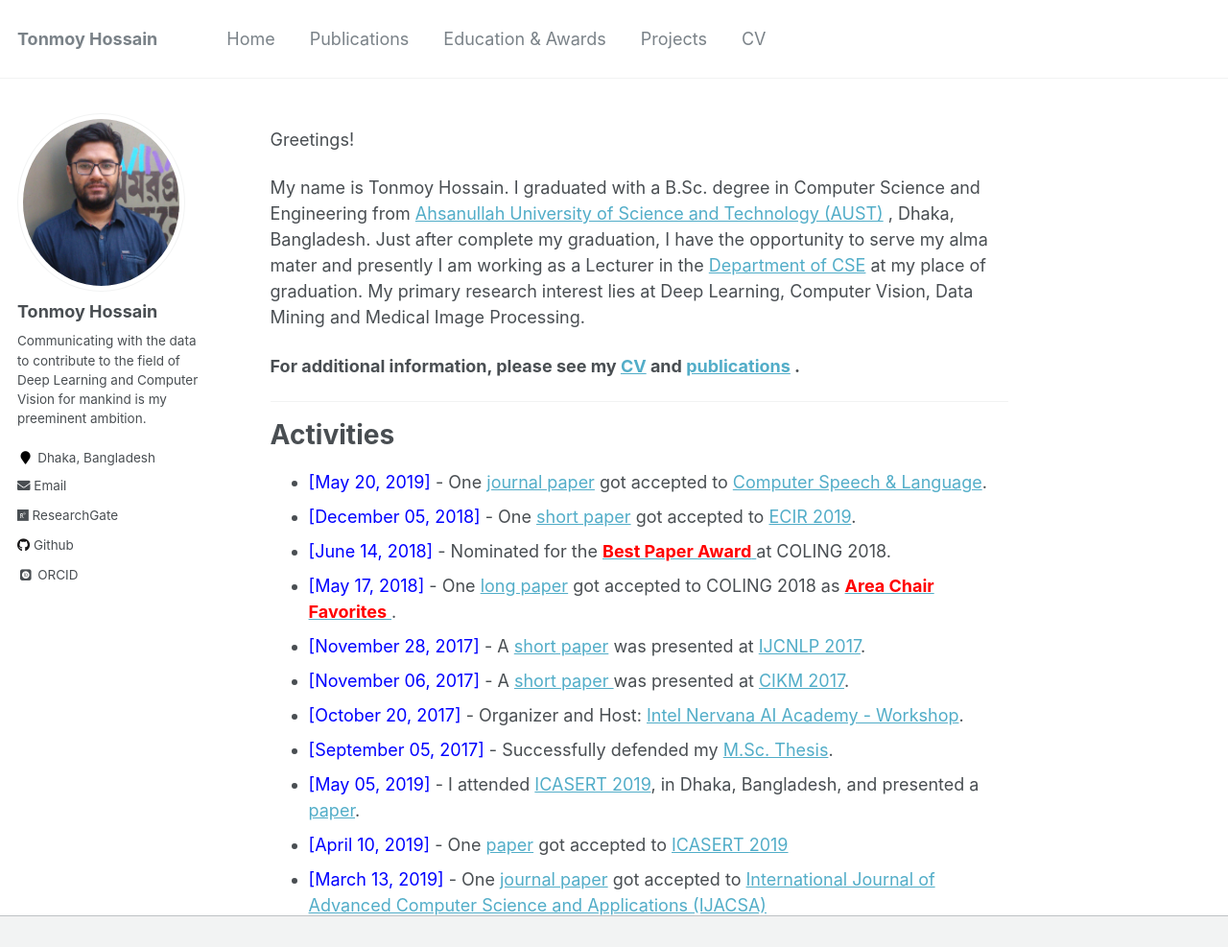
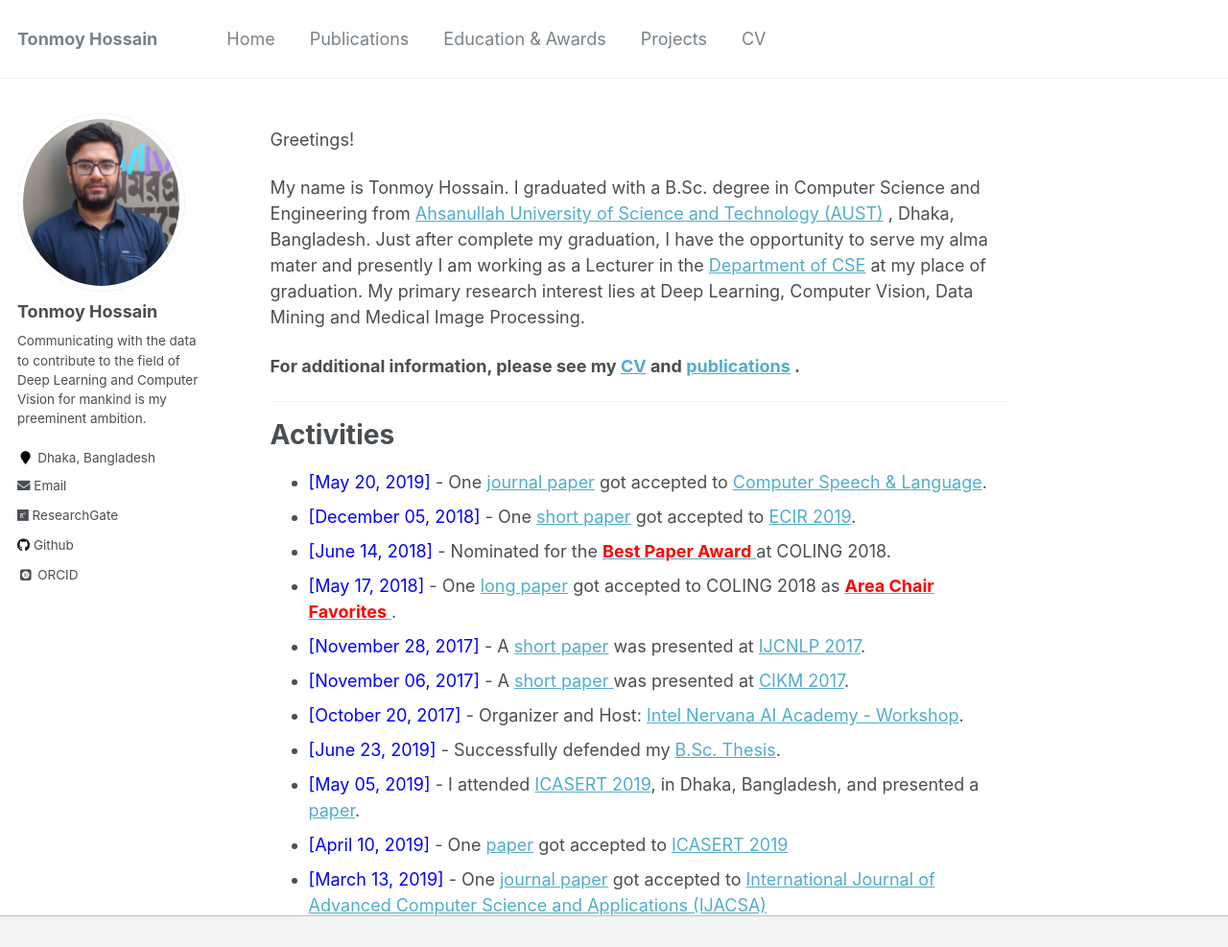
Before and after one commit to shaeekh/shaeekh.github.io, a Jekyll site: the page built from _pages/about.md, in a window 1280 px wide and 1183 px high, cut to the strip 0-987 px from the top of the window. Shown: the whole strip at 96% size. Built offline with Jekyll 4.4.1, drawn with Linux system fonts in a browser that asks for light colours; some web fonts are replaced.

Commit message:
thesisUp

```diff
--- a/_pages/about.md
+++ b/_pages/about.md
@@ -26,7 +26,7 @@ My name is Tonmoy Hossain. I graduated with a B.Sc. degree in Computer Science a
 * <span style="color:Blue"> [November 28, 2017] </span> - A [short paper](http://www.aclweb.org/anthology/I17-2071) was presented at [IJCNLP 2017](http://ijcnlp2017.org/site/page.aspx?pid=901&sid=1133&lang=en).
 * <span style="color:Blue"> [November 06, 2017] </span> - A [short paper ](https://dl.acm.org/citation.cfm?id=3133106) was presented at [CIKM 2017](http://www.cikmconference.org/CIKM2017/index.html).
 * <span style="color:Blue"> [October 20, 2017] </span> - Organizer and Host: [Intel Nervana AI Academy - Workshop](https://www.intel.ai/).
-* <span style="color:Blue"> [September 05, 2017]  </span> - Successfully defended my [M.Sc. Thesis](https://opus.uleth.ca/bitstream/handle/10133/4993/NAYEEM_MIR_TAFSEER_MSC_2017.pdf).
+* <span style="color:Blue"> [June 23, 2019]  </span> - Successfully defended my [B.Sc. Thesis](https://tonmoy-hossain.github.io/files/Hossain_Tonmoy_B.Sc._Thesis.pdf).
 * <span style="color:Blue"> [May 05, 2019] </span> - I attended [ICASERT 2019](http://home.ewubd.edu/events/1st-international-conference-on-advances-in-science-engineering-and-robotics-technology-icasert-2019/), in Dhaka, Bangladesh, and presented a [paper](https://ieeexplore.ieee.org/document/8934561).
 * <span style="color:Blue"> [April 10, 2019] </span> - One [paper](https://ieeexplore.ieee.org/document/8934561) got accepted to [ICASERT 2019](http://home.ewubd.edu/events/1st-international-conference-on-advances-in-science-engineering-and-robotics-technology-icasert-2019/)
 * <span style="color:Blue"> [March 13, 2019] </span> - One [journal paper](https://thesai.org/Downloads/Volume10No3/Paper_68-A_Gender_Neutral_Approach_to_Detect_Early_Alzheimers_Disease.pdf) got accepted to [International Journal of Advanced Computer Science and Applications (IJACSA)](https://thesai.org/Publications/IJACSA/)
```
Also changed, not shown: _pages/education-awards.md (+1 -1 lines), 2 other files.
